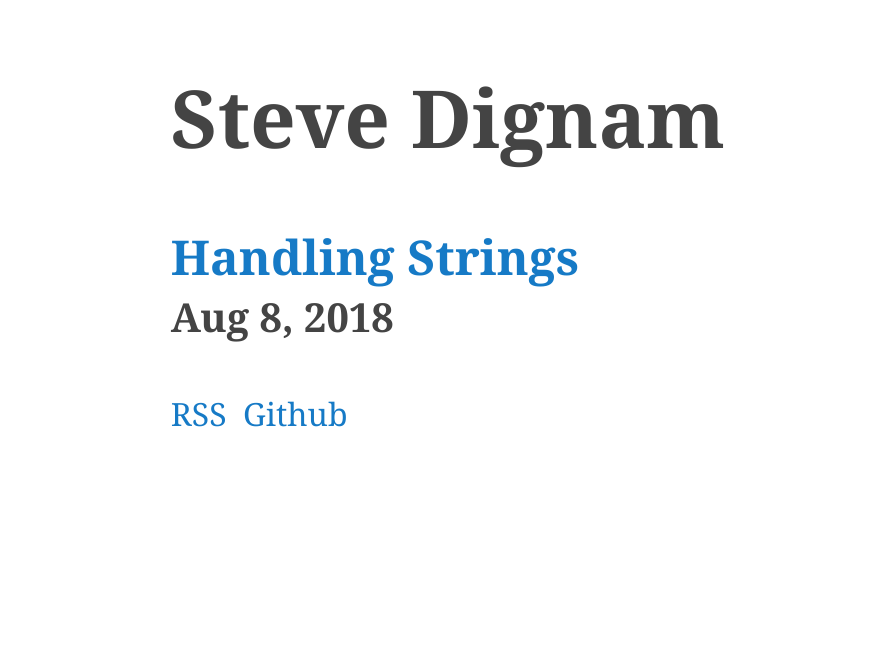
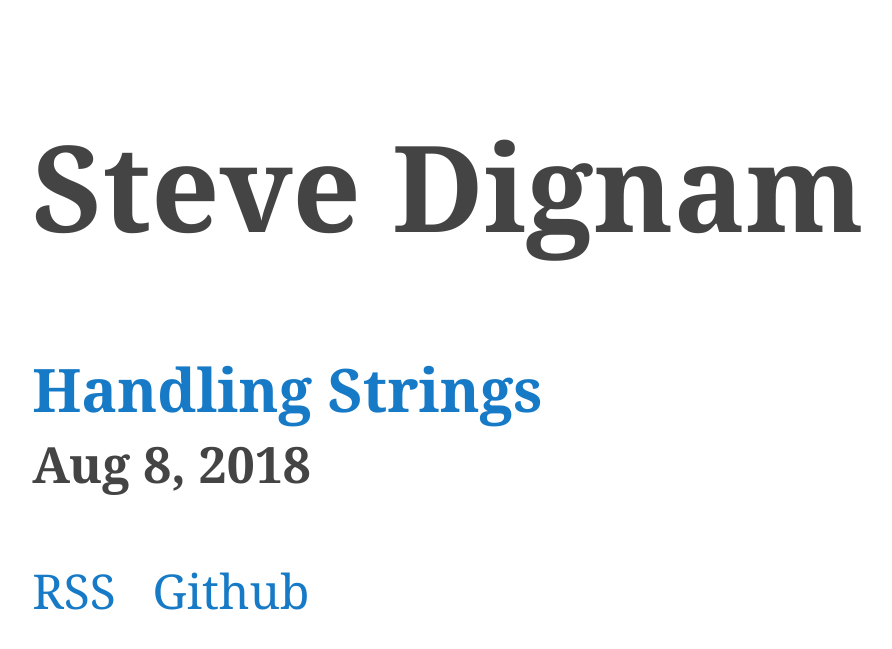
Before and after one commit to sbdchd/blog, a Jekyll site: the page built from index.md, in a window 1280 px wide. Shown: the top 649 px of the page, without its empty margins (192-1084 px from the left). Built offline with Jekyll 4.4.1, drawn with Linux system fonts in a browser that asks for light colours.

Commit message:
fix css responsiveness of homepage
also reorder css classes

```diff
--- a/_layouts/home.html
+++ b/_layouts/home.html
@@ -9,42 +9,41 @@
     {%- feed_meta -%}
 
     <style>
-
-      .d-flex {
-        display: flex;
-      }
-
-      .flex-column {
-        flex-direction: column;
-      }
-
-      h1 {
-        font-size: 5rem;
-      }
-
-      h2 {
-        font-size: 4rem;
-      }
-      h3 {
-        font-size: 3rem;
+      html {
+        font-size: 24px;
       }
 
       body {
         font-family: georgia;
         color: #444;
-
         display: flex;
         align-items: center;
         justify-content: center;
-        font-size: 2rem;
-
         margin: 0.5rem;
       }
 
-      @media (max-width: 720px) {
-        body {
-          font-size: 2rem;
+      @media (min-width: 1100px) {
+        html {
+          font-size: 3rem;
         }
+      }
+
+      @media (min-width: 720px) and (max-width: 1099px) {
+        html {
+          font-size: 2.5rem;
+        }
+      }
+
+      h1 {
+        font-size: 2.5rem;
+      }
+
+      h2 {
+        font-size: 2rem;
+      }
+
+      h3 {
+        font-size: 1.25rem;
       }
 
       a {
@@ -56,12 +55,20 @@
         text-decoration: underline;
       }
 
+      .d-flex {
+        display: flex;
+      }
+
+      .flex-column {
+        flex-direction: column;
+      }
+
+
       .list-style-none {
         list-style: none;
         margin: 0;
-          padding: 0;
+        padding: 0;
       }
-
 
       .footer-links > a {
         margin-right: .5rem;
```
